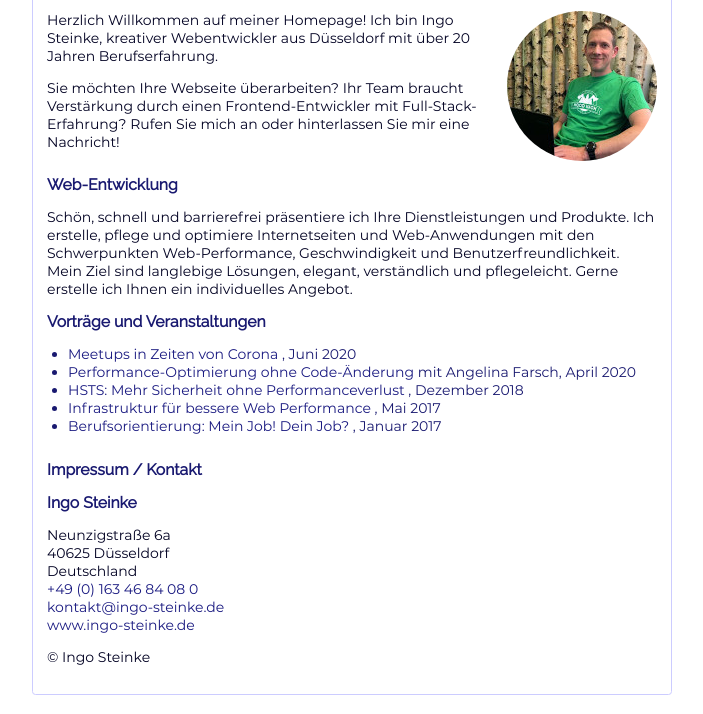
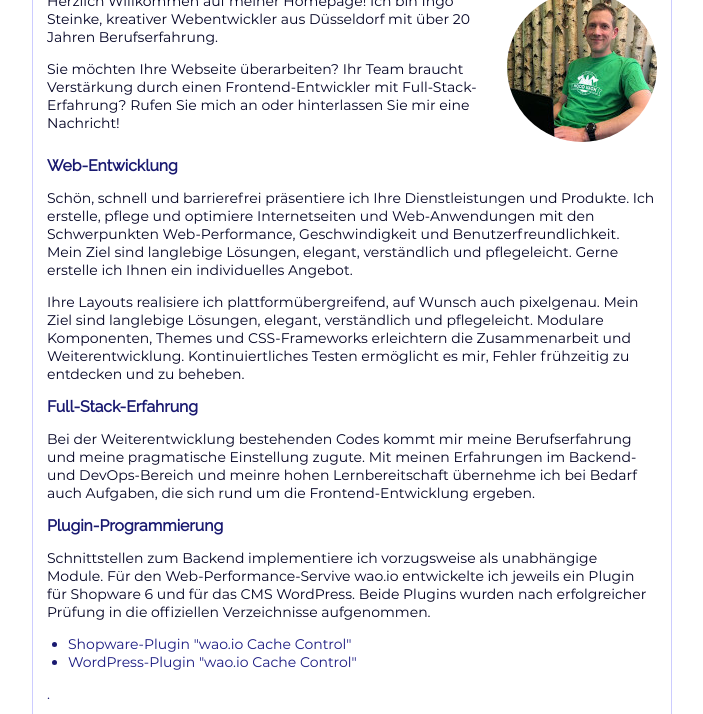
Before and after one commit to openmindculture/ingo-steinke.de, an Eleventy site: page src/index.liquid in a window 1280 px wide. Shown: the part 72-786 px from the top of the page, without its empty margins (288-991 px from the left). Built offline with nearby package versions, Linux system fonts and the light colour scheme; Eleventy itself is replaced by a stand-in of ours; files that its build step writes are made by us from their sources; what postcss-import, precss would draw is missing.

Commit message:
add text for shopware manufacturer application (#24)

```diff
--- a/src/index.liquid
+++ b/src/index.liquid
@@ -109,6 +109,29 @@
             Schön, schnell und barrierefrei präsentiere ich Ihre Dienstleistungen und Produkte. Ich erstelle, pflege und optimiere Internetseiten und Web-Anwendungen mit den Schwerpunkten
             Web-Performance, Geschwindigkeit und Benutzerfreundlichkeit. Mein Ziel sind langlebige Lösungen, elegant, verständlich und pflegeleicht. Gerne erstelle ich Ihnen ein individuelles Angebot.
           </p>
+          <p>
+            Ihre Layouts realisiere ich plattformübergreifend, auf Wunsch auch pixelgenau. Mein Ziel sind langlebige Lösungen, elegant, verständlich und pflegeleicht. Modulare Komponenten, Themes und CSS-Frameworks erleichtern die Zusammenarbeit und Weiterentwicklung. Kontinuiertliches Testen ermöglicht es mir, Fehler frühzeitig zu entdecken und zu beheben.
+          </p>
+          <h3>Full-Stack-Erfahrung</h3>
+          <p>
+            Bei der Weiterentwicklung bestehenden Codes kommt mir meine Berufserfahrung und meine pragmatische Einstellung zugute.
+            Mit meinen Erfahrungen im Backend- und DevOps-Bereich und meinre hohen Lernbereitschaft übernehme ich bei Bedarf auch Aufgaben, die sich rund um die Frontend-Entwicklung ergeben.
+          </p>
+          <h3 id="plugin-programmierung">Plugin-Programmierung</h3>
+          <p>
+            Schnittstellen zum Backend implementiere ich vorzugsweise als unabhängige Module.
+            Für den Web-Performance-Servive wao.io entwickelte ich jeweils ein Plugin für Shopware 6 und für das CMS WordPress.
+            Beide Plugins wurden nach erfolgreicher Prüfung in die offiziellen Verzeichnisse aufgenommen.
+            <ul>
+              <li>
+                <a href="https://store.shopware.com/waoio62482995391f/wao.io-cache-control.html" target="_blank" rel="noopener">Shopware-Plugin "wao.io Cache Control"</a>
+              </li>
+              <li>
+                <a href="https://de.wordpress.org/plugins/wao-io-cache-control/" target="_blank" rel="noopener">WordPress-Plugin "wao.io Cache Control"</a>
+              </li>
+            </ul>.
+          </p>
+
           <h3>Vorträge und Veranstaltungen</h3>
           <ul>
             <li>
```
Also changed, not shown: 1 other file.
